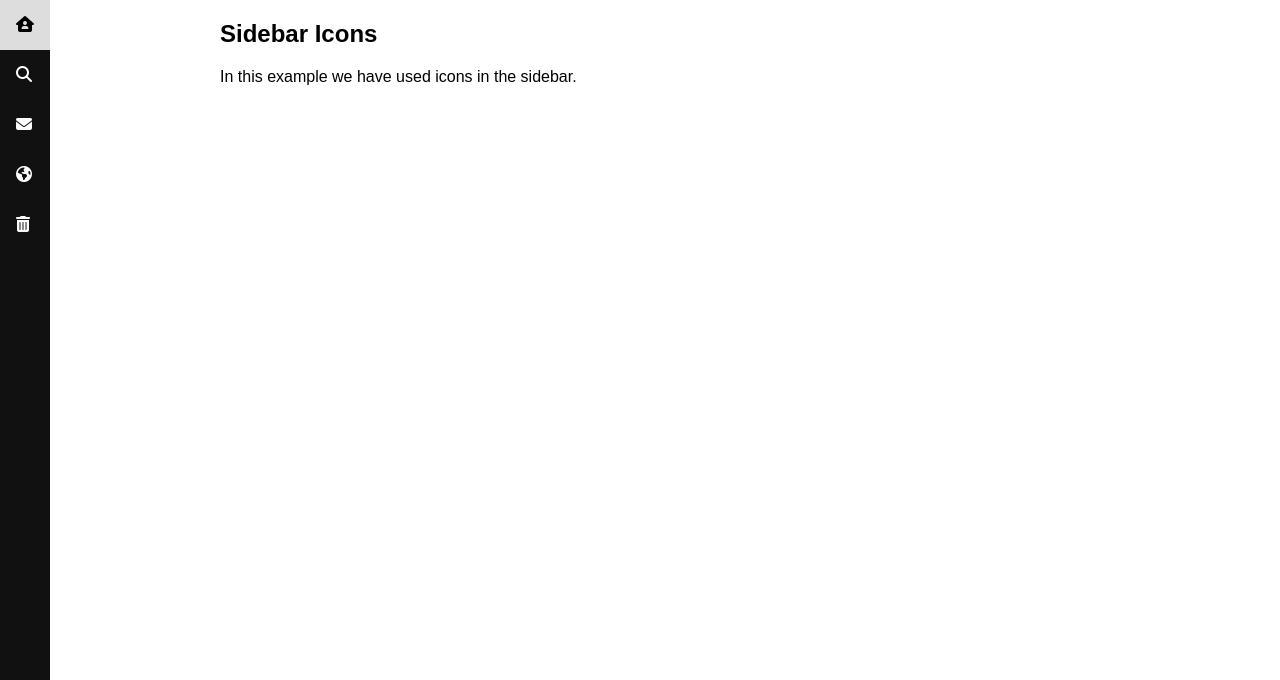
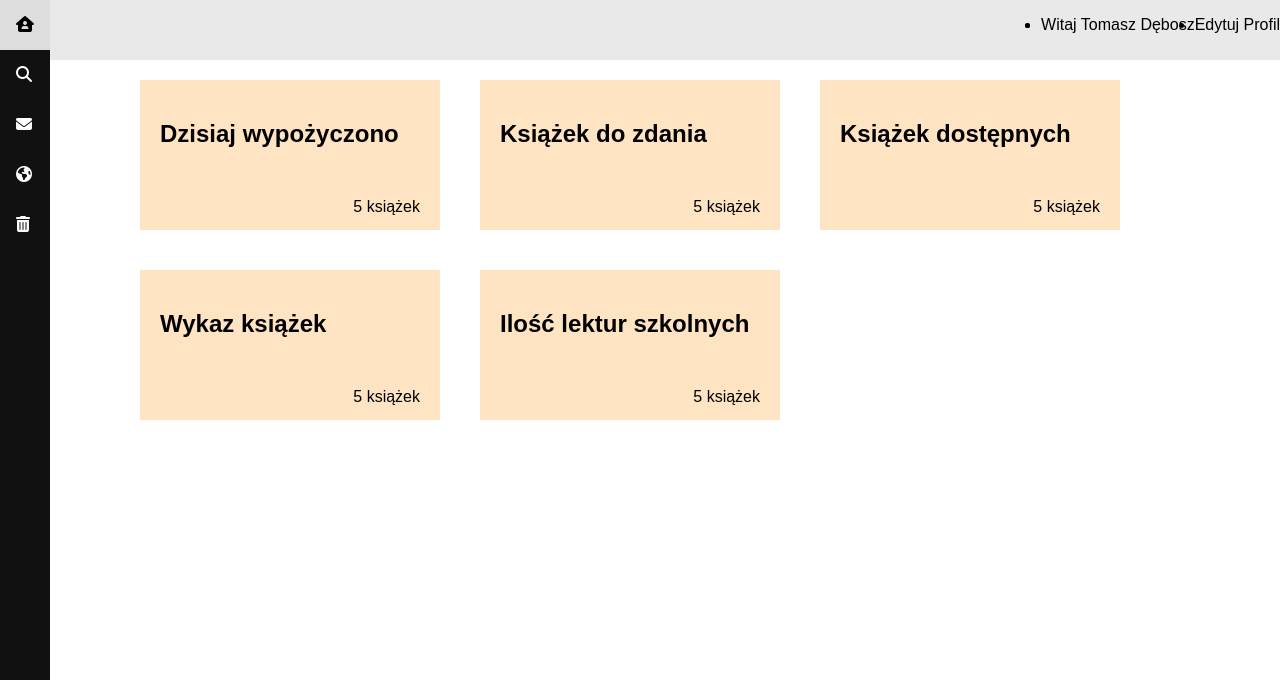
Before and after one commit to Dosztosz/Library, a PHP site: page / in a window 1280 px wide. Shown: the top 680 px of the page. Run offline with PHP 8.4, Linux system fonts and the light colour scheme; some libraries are stand-ins or nearby versions.

Commit message:
navigation update
Added navigation bar and block widgets for library

```diff
--- a/index.html
+++ b/index.html
@@ -18,10 +18,21 @@
         <a href="#" class="bar-item"><i class="fa fa-globe"></i></a>
         <a href="#" class="bar-item"><i class="fa fa-trash"></i></a>
     </div>
-
     <div class="content">
-        <h2>Sidebar Icons</h2>
-        <p>In this example we have used icons in the sidebar.</p>
+        <div class="navbar-top">
+            <ul>
+                <li><img src=""></li>
+                <li>Witaj Tomasz Dębosz</li>
+                <li>Edytuj Profil</li>
+            </ul>
+        </div>
+        <div class="widgets">
+            <div class="widgets-block"><h2>Dzisiaj wypożyczono</h2><p>5 książek</div>
+            <div class="widgets-block"><h2>Książek do zdania</h2><p>5 książek</div>
+            <div class="widgets-block"><h2>Książek dostępnych</h2><p>5 książek</div>
+            <div class="widgets-block"><h2>Wykaz książek</h2><p>5 książek</div>
+            <div class="widgets-block"><h2>Ilość lektur szkolnych</h2><p>5 książek</div>
+        </div>
     </div>
 
     </div>
--- a/styles/style.css
+++ b/styles/style.css
@@ -18,9 +18,10 @@ body {
   left: 0;
   background-color: #111;
   overflow-x: hidden;
+  /* Side navigation links */
+  /* Change color on hover */
 }
 
-/* Side navigation links */
 .sidenav a {
   color: white;
   padding: 16px;
@@ -28,15 +29,53 @@ body {
   display: block;
 }
 
-/* Change color on hover */
 .sidenav a:hover {
   background-color: #ddd;
   color: black;
 }
 
 /* Style the content */
-.content {
-  margin-left: 200px;
+.content .navbar-top {
+  width: 100%;
+  height: 60px;
+  background-color: #e9e9e9;
+}
+
+.content .navbar-top ul {
+  display: -webkit-box;
+  display: -ms-flexbox;
+  display: flex;
+  -webkit-box-pack: justify;
+      -ms-flex-pack: justify;
+          justify-content: space-between;
+  float: right;
+}
+
+.widgets {
+  margin-left: 100px;
   padding-left: 20px;
+  display: -webkit-box;
+  display: -ms-flexbox;
+  display: flex;
+  -ms-flex-wrap: wrap;
+      flex-wrap: wrap;
+}
+
+.widgets .widgets-block {
+  padding: 20px;
+  margin: 20px;
+  display: block;
+  height: 150px;
+  width: 300px;
+  background-color: bisque;
+}
+
+.widgets .widgets-block h2 {
+  text-align: left;
+}
+
+.widgets .widgets-block p {
+  margin-top: 50px;
+  text-align: right;
 }
 /*# sourceMappingURL=style.css.map */
--- a/styles/style.scss
+++ b/styles/style.scss
@@ -19,30 +19,52 @@ body {
     left: 0;
     background-color: #111;
     overflow-x: hidden;
-}
-
-
     /* Side navigation links */
-
-.sidenav a {
+    a {
         color: white;
         padding: 16px;
         text-decoration: none;
         display: block;
     }
-
-
     /* Change color on hover */
-
-.sidenav a:hover {
+    a:hover {
         background-color: #ddd;
         color: black;
     }
-
+}
 
 /* Style the content */
 
 .content {
-    margin-left: 200px;
+    .navbar-top {
+        width: 100%;
+        height: 60px;
+        background-color: rgb(233, 233, 233);
+        ul {
+            display: flex;
+            justify-content: space-between;
+            float: right;
+        }
+    }
+}
+.widgets {
+    margin-left: 100px;
     padding-left: 20px;
+    display: flex;
+    flex-wrap: wrap;
+    .widgets-block{
+        padding: 20px;
+        margin: 20px;
+        display: block;
+        height: 150px;
+        width: 300px;
+        background-color: bisque;
+        h2 {
+            text-align: left;
         }
+        p {
+            margin-top: 50px;
+            text-align: right;
+        }
+    }
+}
```
Also changed, not shown: 1 other file. Lines whose indentation alone changed are shown as unchanged.
